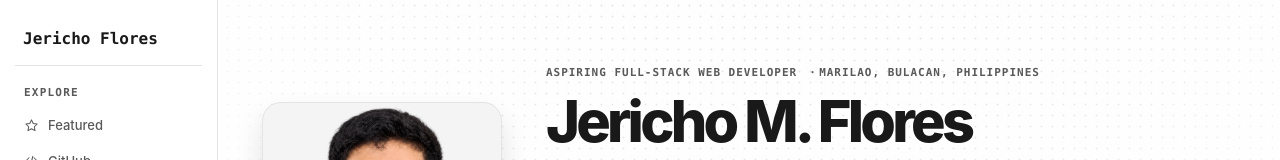
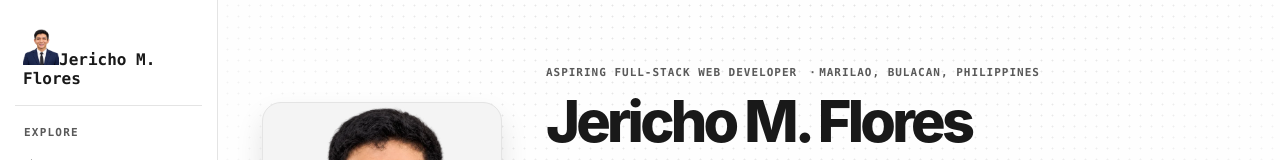
Before and after one commit to jericho2025/portfolio, a React (Vite) app in the folder frontend/: page / in a window 1280 px wide. Shown: the top 160 px of the page. Built offline with nearby package versions, Linux system fonts and the light colour scheme; no server answers.

Commit message:
Update portfolio preview and identity: Navigation.jsx

```diff
--- a/frontend/src/components/Navigation.jsx
+++ b/frontend/src/components/Navigation.jsx
@@ -1,5 +1,6 @@
 import { useLayoutEffect, useRef, useState } from 'react';
 import { Link, NavLink, useLocation } from 'react-router-dom';
+import profilePhoto from '../assets/jericho-profile.webp';
 import { platforms } from '../sections/Contact.jsx';
 import DownloadCvLink from './DownloadCvLink.jsx';
 import { searchShortcut } from './PortfolioSearch.jsx';
@@ -124,7 +125,7 @@ export default function Navigation({ theme, toggleTheme, searchOpen, openSearch
   return (
     <header className="site-header" ref={header}>
       <div className="nav-shell" role={open ? "dialog" : undefined} aria-modal={open || undefined} aria-label={open ? "Site menu" : undefined}>
-        <Link className="wordmark" to="/" onClick={() => setOpenOn(null)}>Jericho Flores</Link>
+        <Link className="wordmark" to="/" onClick={() => setOpenOn(null)}><img className="wordmark-photo" src={profilePhoto} alt="" width="36" height="36" decoding="async" /><span>Jericho M. Flores</span></Link>
         <button ref={toggle} className="menu-toggle" aria-controls="main-navigation" aria-expanded={open} type="button" onClick={() => open ? dismiss() : setOpenOn(key)}><NavIcon name={open ? 'close' : 'menu'} />{open ? 'Close' : 'Menu'}</button>
         {open && <div className="menu-backdrop" aria-hidden="true" onClick={dismiss} />}
         <nav id="main-navigation" className={open ? 'navigation is-open' : 'navigation'} aria-label="Main navigation">
```
